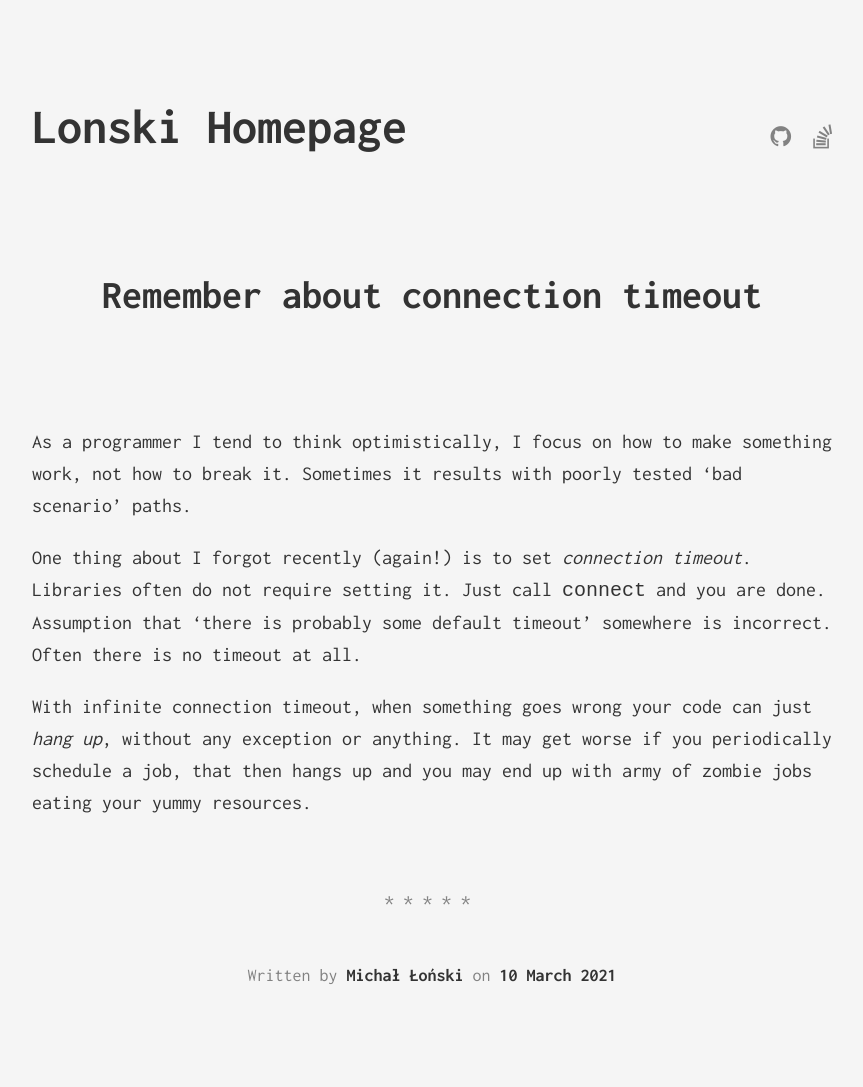
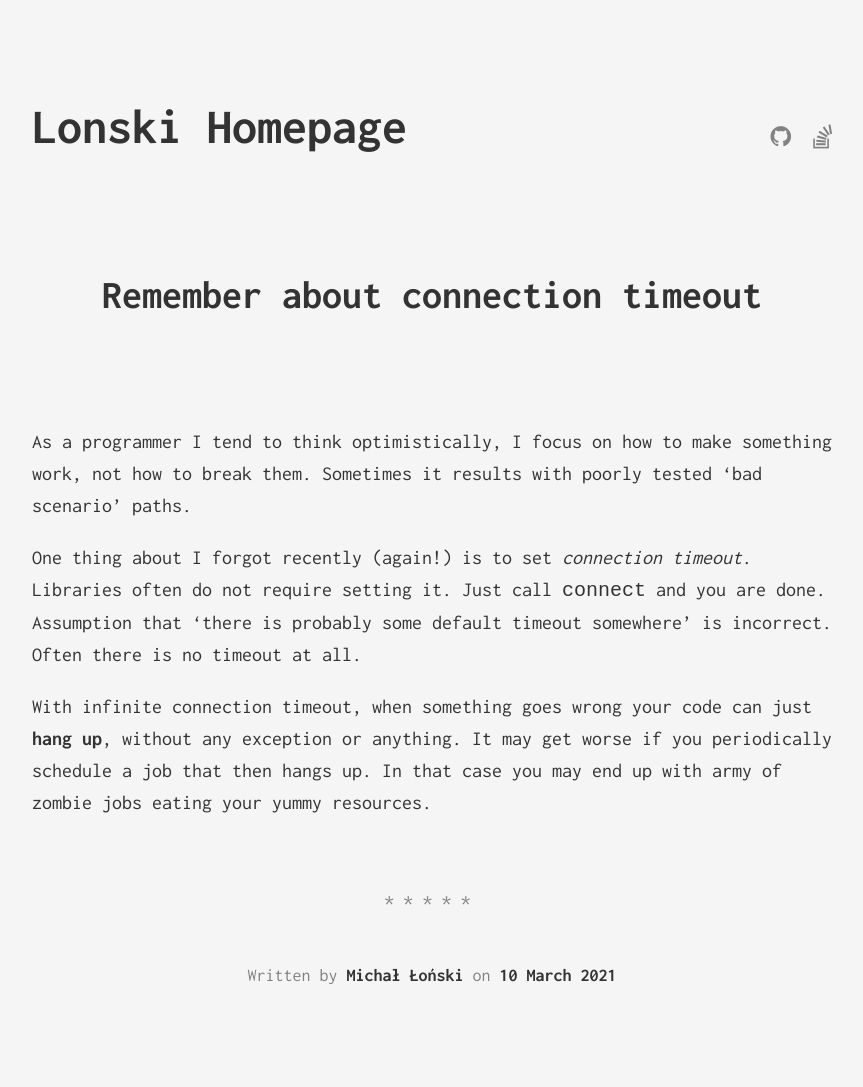
Before and after one commit to lonski/lonski.github.io, a Jekyll site: the page built from _posts/2021-03-10-remeber-about-connection-timeout.markdown, in a window 1280 px wide. Shown: the whole page, without its empty margins (208-1071 px from the left). Built offline with Jekyll 4.4.1, drawn with Linux system fonts in a browser that asks for light colours.

Commit message:
Update 2021-03-10-remeber-about-connection-timeout.markdown

```diff
--- a/_posts/2021-03-10-remeber-about-connection-timeout.markdown
+++ b/_posts/2021-03-10-remeber-about-connection-timeout.markdown
@@ -6,8 +6,8 @@ date: 2021-03-10
 categories: [programming]
 ---
 
-As a programmer I tend to think optimistically, I focus on how to make something work, not how to break it. Sometimes it results with poorly tested 'bad scenario' paths.
+As a programmer I tend to think optimistically, I focus on how to make something work, not how to break them. Sometimes it results with poorly tested 'bad scenario' paths.
 
-One thing about I forgot recently (again!) is to set *connection timeout*. Libraries often do not require setting it. Just call `connect` and you are done. Assumption that 'there is probably some default timeout' somewhere is incorrect. Often there is no timeout at all.
+One thing about I forgot recently (again!) is to set *connection timeout*. Libraries often do not require setting it. Just call `connect` and you are done. Assumption that 'there is probably some default timeout somewhere' is incorrect. Often there is no timeout at all.
 
-With infinite connection timeout, when something goes wrong your code can just *hang up*, without any exception or anything. It may get worse if you periodically schedule a job, that then hangs up and you may end up with army of zombie jobs eating your yummy resources.
+With infinite connection timeout, when something goes wrong your code can just **hang up**, without any exception or anything. It may get worse if you periodically schedule a job that then hangs up. In that case you may end up with army of zombie jobs eating your yummy resources.
```
